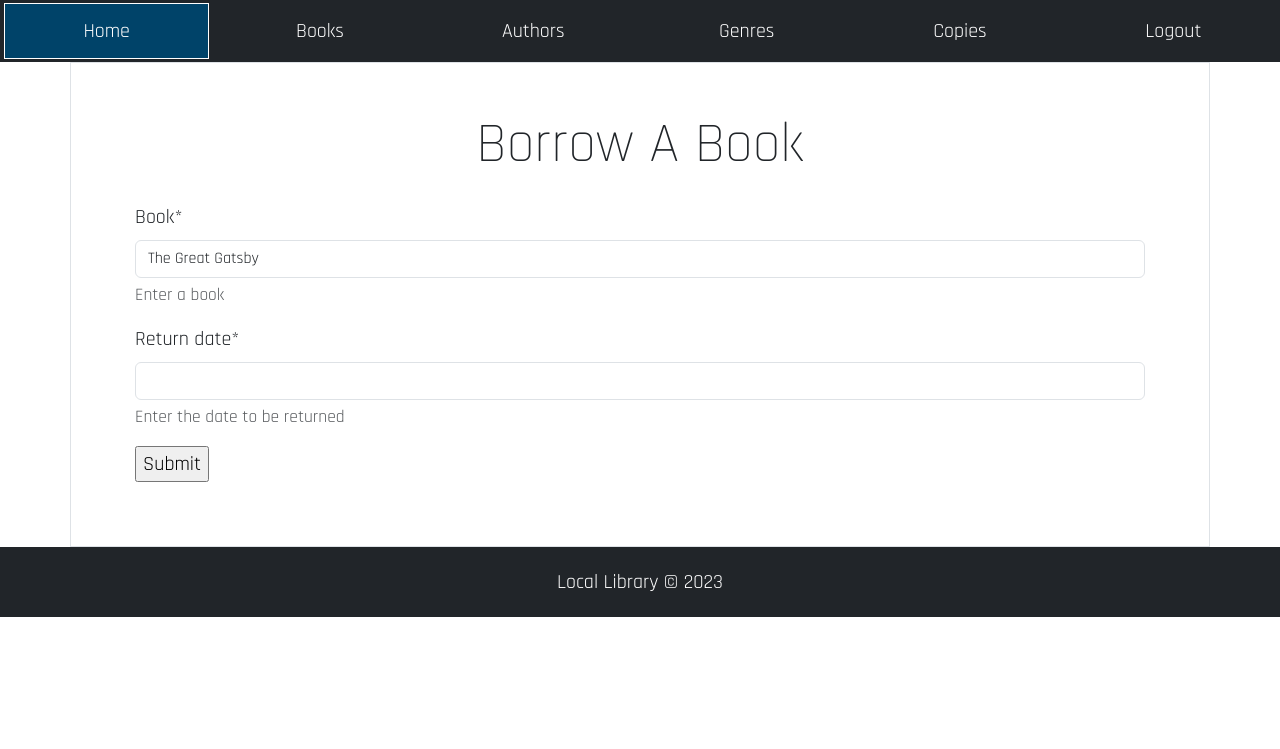
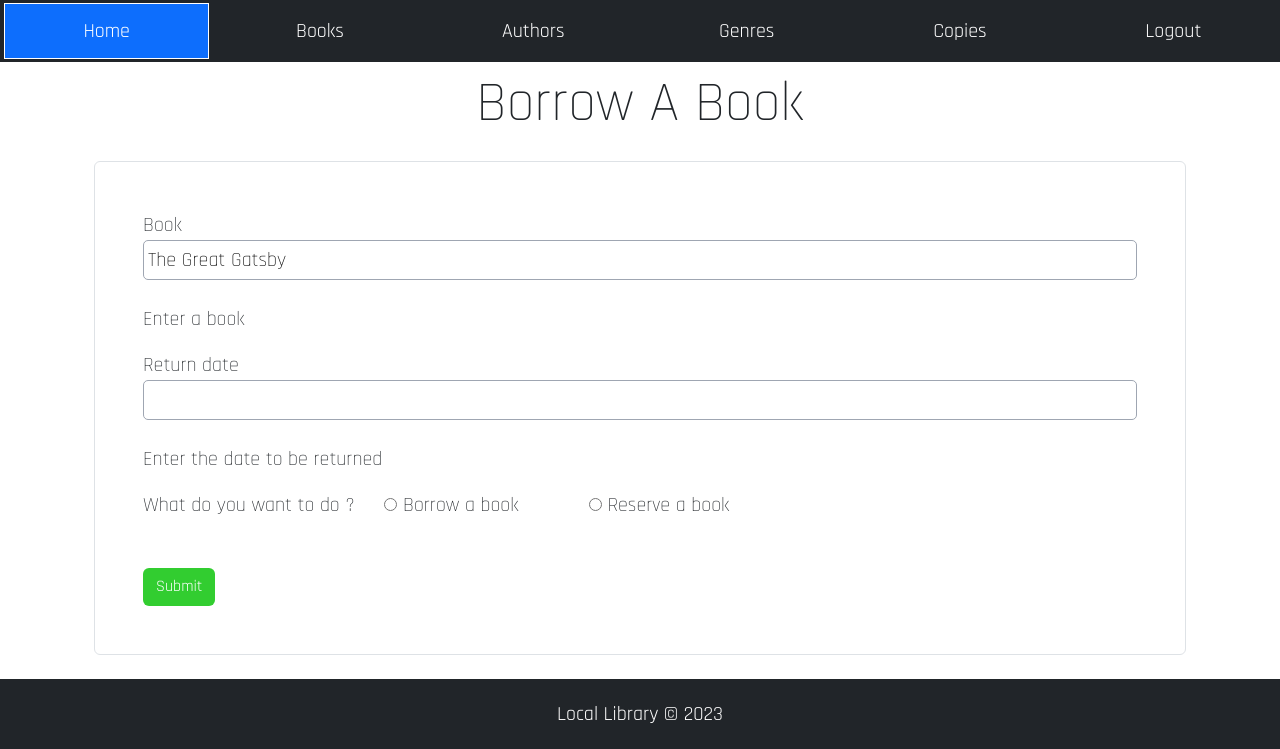
Before and after one commit to Tonye-Onuoha/The-Local-Library, a Django app: page /catalog/book-borrow/2/ in a window 1280 px wide. Shown: the part 125-874 px from the top of the page. Before the commit the page ends 742 px from the top, so only its background shows below. Run offline with Django 4.2, Linux system fonts and the light colour scheme; a user stored in the database is signed in; data comes from the database, SQL or seed files in the repository; both versions use the stored data as it was after the commit; some libraries are stand-ins or nearby versions.

Commit message:
Copy List + Book Borrow Form Updated

```diff
--- a/catalog/forms.py
+++ b/catalog/forms.py
@@ -25,8 +25,10 @@ class BookReviewForm(forms.Form):
     review = forms.CharField(widget=forms.Textarea(),help_text='Please kindly leave a review',label="",max_length=150)
 
 class BookBorrowForm(forms.Form):
-    book = forms.CharField(help_text='Enter a book',widget=forms.TextInput(attrs={"onkeyup":"hint(this)"}))
-    return_date = forms.DateField(help_text='Enter the date to be returned')
+    CHOICES = (('borrow','Borrow a book'),('reserve','Reserve a book'))
+    book = forms.CharField(help_text='Enter a book',widget=forms.TextInput(attrs={'class':'borrow-form-field mb-4 p-1'}))
+    return_date = forms.DateField(help_text='Enter the date to be returned',widget=forms.TextInput(attrs={'class':'borrow-form-field mb-4 p-1'}))
+    action = forms.CharField(label="What do you want to do ?", widget=forms.RadioSelect(choices=CHOICES))
 
     def clean_return_date(self):
         data = self.cleaned_data['return_date']
--- a/catalog/static/css/styles.css
+++ b/catalog/static/css/styles.css
@@ -35,6 +35,7 @@ header {
 .nav-content a:hover:not(#home) {
   background-color: dimgray;
   outline: 1px solid white;
+  color: white;
 }
 .login {
   padding: 5%;
@@ -123,6 +124,13 @@ header {
 .copies {
   grid-area: copies;
 }
+.borrow-form-field {
+  display: inline-block;
+  width: 100%;
+  border: 1px solid #9FA6B2;
+  border-radius: 5px;
+  font-weight: 300;
+}
 
 /* Author-List View */
 .author-list {
@@ -135,7 +143,6 @@ header {
 
 /* Author Details Page */
 .author-details {
-  outline: 1px solid red;
   display: grid;
   grid-template-columns: 1fr 3fr;
   grid-template-rows: 400px auto;
--- a/catalog/templates/author_detail.html
+++ b/catalog/templates/author_detail.html
@@ -3,7 +3,7 @@
 {% block content %}
 <div class="author-details" style="line-height:1.4;">
   <div class="author-info border">
-    <div class="author-image" style="height:60%;">
+    <div class="author-image p-1" style="height:60%;">
       <img src="{{ author.image.url }}" alt="{{ author }}" style="max-width:100%;max-height:100%;display:block;margin:0 auto;">
     </div>
     <div class="info bg-dark text-white" style="height:40%;display:flex;flex-direction:column;justify-content:space-around;align-items:center;">
@@ -26,7 +26,7 @@
     {% for book in author.book_set.all %}
     <a href="{{ book.get_absolute_url }}" class="border" style="display:block;text-decoration:none;">
       <div class="books-authored" style="height:100%;">
-        <div class="cover" style="height:80%;">
+        <div class="cover p-1" style="height:80%;">
           <img src="{{ book.cover.url }}" alt="{{ book.title }}" style="max-width:100%;max-height:100%;display:block;margin:0 auto;">
         </div>
         <div class="name bg-secondary text-white p-2" style="height:20%;display:flex;justify-content:center;align-items:center;">
--- a/catalog/templates/base.html
+++ b/catalog/templates/base.html
@@ -23,11 +23,11 @@
       <!-- Nav Section -->
       {% if user.is_authenticated %}
       <div class="nav-content bg-dark">
-        <a id="home" href="{% url 'index' %}">Home</a>
+        <a class="bg-primary" style="outline:1px solid white;" href="{% url 'index' %}">Home</a>
         <a id="books" href="{% url 'books' %}">Books</a>
         <a href="{% url 'authors' %}">Authors</a>
         <a href="{% url 'genres' %}">Genres</a>
-        <a href="#">Copies</a>
+        <a href="{% url 'copies' %}">Copies</a>
         <a href="{% url 'logout' %}?next={{ request.path }}">Logout</a>
       </div>
       {% else %}
--- a/catalog/templates/book_borrow_form.html
+++ b/catalog/templates/book_borrow_form.html
@@ -2,13 +2,39 @@
 {% load crispy_forms_tags %}
 
 {% block content %}
-<div class="container border p-5">
+<div class="container p-2">
   <h1 class="text-center display-4">Borrow A Book</h1>
   <div class="borrow-form p-3">
-    <form class="" action="" method="POST">
+    <form class="border rounded p-5" action="" method="POST" style="font-weight:300;">
       {% csrf_token %}
-      {{ form|crispy }}
-      <input id="saga" type="submit" value="Submit" onclick="color(this)" class="">
+      {{ form.book.label }}
+      {{ form.book }}
+      <p>{{ form.book.help_text }}</p>
+      {% if form.book.errors %}
+      <ul class="list-unstyled">
+        {% for error in form.book.errors %}
+        <li class="text-danger">{{ error }}</li>
+        {% endfor %}
+      </ul>
+      {% endif %}
+      {{ form.return_date.label }}
+      {{ form.return_date}}
+      <p>{{ form.return_date.help_text }}</p>
+      {% if form.return_date.errors %}
+      <ul class="list-unstyled">
+        {% for error in form.return_date.errors %}
+        <li class="text-danger">{{ error }}</li>
+        {% endfor %}
+      </ul>
+      {% endif %}
+      <span>{{ form.action.label }}</span>
+      <span class="radio-buttons ms-4 mb-3" style="">
+        {% for radio in form.action %}
+        <span style="display:inline-block;width:20%;">{{ radio }}</span>
+        {% endfor %}
+      </span>
+      <br>
+      <input type="submit" value="Submit"  class="btn text-white mt-5" style="background-color:#32CD30;">
     </form>
   </div>
 </div>
--- a/catalog/templates/genre_detail.html
+++ b/catalog/templates/genre_detail.html
@@ -1,10 +1,10 @@
 {% extends "base.html" %}
 
 {% block content %}
-<div class="container p-3">
+<div class="container p-3 mt-2 mb-5">
   <h2 class="text-center display-6">{{ object.name }} Books</h2>
   <hr>
-  <div class="border rounded p-5">
+  <div class="border rounded p-5 mt-5 mb-5">
     <ul>
       {% for book in genre.book_set.all %}
       <li><a href="{{ book.get_absolute_url }}">{{ book }}</a></li>
--- a/catalog/templates/genre_list.html
+++ b/catalog/templates/genre_list.html
@@ -7,7 +7,7 @@
   <div class="border rounded p-2 mb-2">
     <ul>
       {% for genre in genre_list %}
-      <li><a href="{{ genre.get_absolute_url }}">{{ genre.name }}</a></li>
+      <li><a href="{{ genre.get_absolute_url }}" class="mb-3">{{ genre.name }}</a></li>
       {% empty %}
       <p>There are no more genres available.</p>
       {% endfor %}
--- a/catalog/urls.py
+++ b/catalog/urls.py
@@ -19,4 +19,5 @@ urlpatterns = [
     path('review/<int:pk>', views.review_delete, name='review-delete'),
     path('genres/', views.GenreListView.as_view(), name='genres'),
     path('genres/<int:pk>/', views.GenreDetailView.as_view(), name='genre-detail'),
+    path('copies/', views.CopyListView.as_view(), name='copies'),
 ]
--- a/catalog/views.py
+++ b/catalog/views.py
@@ -135,6 +135,10 @@ class GenreDetailView(LoginRequiredMixin, DetailView):
     model = Genre
     template_name = 'genre_detail.html'
 
+class CopyListView(LoginRequiredMixin, ListView):
+    model = BookInstance
+    template_name = 'copy_list.html'
+
 class LoanedBooksByUserListView(LoginRequiredMixin,PermissionRequiredMixin,ListView):
     """Generic class-based view listing books on loan to current user."""
     model = BookInstance
@@ -151,7 +155,7 @@ class LoanedBooksByUserListView(LoginRequiredMixin,PermissionRequiredMixin,ListV
 
 class LoanedBooksByLibrariansListView(LoginRequiredMixin,PermissionRequiredMixin,ListView):
     model = BookInstance
-    template_name = 'librarians.html'
+    template_name = 'librarians_all_books.html'
     permission_required = 'catalog.can_mark_returned'
 
     def get_queryset(self):
@@ -216,12 +220,20 @@ def book_borrow(request,pk):
             else:
                 form = BookBorrowForm(request.POST)
                 if form.is_valid():
+                    action = form.cleaned_data['action']
                     bookinstance = BookInstance.objects.filter(book__title=book.title).filter(status__exact='a').first()
-                    bookinstance.due_back = form.cleaned_data['return_date']
-                    bookinstance.borrower = request.user
-                    bookinstance.status = 'o'
+                    if action == 'borrow':
+                        bookinstance.due_back = form.cleaned_data['return_date']
+                        bookinstance.borrower = request.user
+                        bookinstance.status = 'o'
+                    elif action == 'reserve':
+                        bookinstance.borrower = request.user
+                        bookinstance.status = 'r'
                     bookinstance.save()
-                    messages.success(request,f'You have successfully borrowed {bookinstance.book.title}')
+                    if action == 'borrow':
+                        messages.success(request,f'You have successfully borrowed a copy of "{bookinstance.book.title}"')
+                    else:
+                        messages.success(request,f'You have successfully reserved a copy of "{bookinstance.book.title}"')
                     return redirect('index')
                 else:
                     context = {'form':form}
```
Also changed, not shown: catalog/templates/book_detail.html (+6 -2 lines), catalog/templates/copy_list.html (added, +27 -0 lines), catalog/templates/librarians_all_books.html (renamed from catalog/templates/librarians.html), db.sqlite3.
